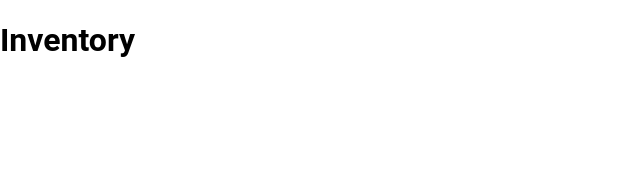
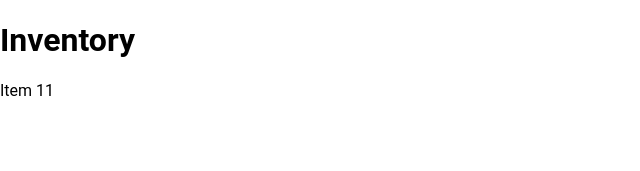
Before and after one commit to hbohlen/inventory-tracker, a React (Vite) app: page / in a window 1280 px wide. Shown: the top 171 px of the page, without its empty margins (0-640 px from the left). Built offline with nearby package versions, Linux system fonts and the light colour scheme.

Commit message:
Base list item component setup

```diff
--- a/src/App.tsx
+++ b/src/App.tsx
@@ -1,13 +1,20 @@
 import React from "react";
 
 import Header from "./components/Header";
+import ListItem from "./components/ListItem";
 
 import "./styles/global.css";
 
 const App: React.FC = () => {
+  const listItemData = {
+    name: "Item 1",
+    quantity: 1,
+  };
+
   return (
     <>
       <Header />
+      <ListItem name={listItemData.name} quantity={listItemData.quantity} />
     </>
   );
 };
```
Also changed, not shown: src/components/ListItemModel.ts (added, +8 -0 lines).
